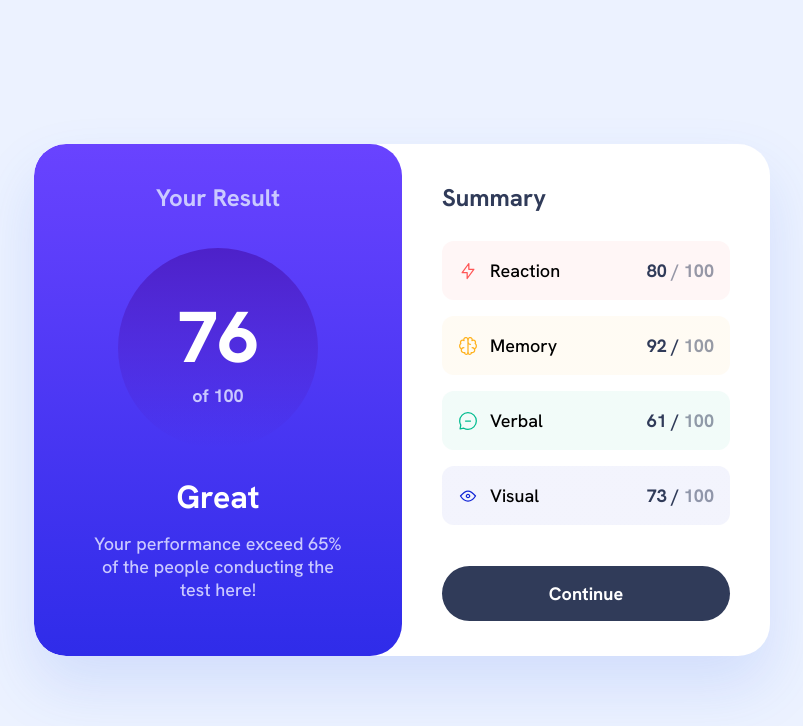
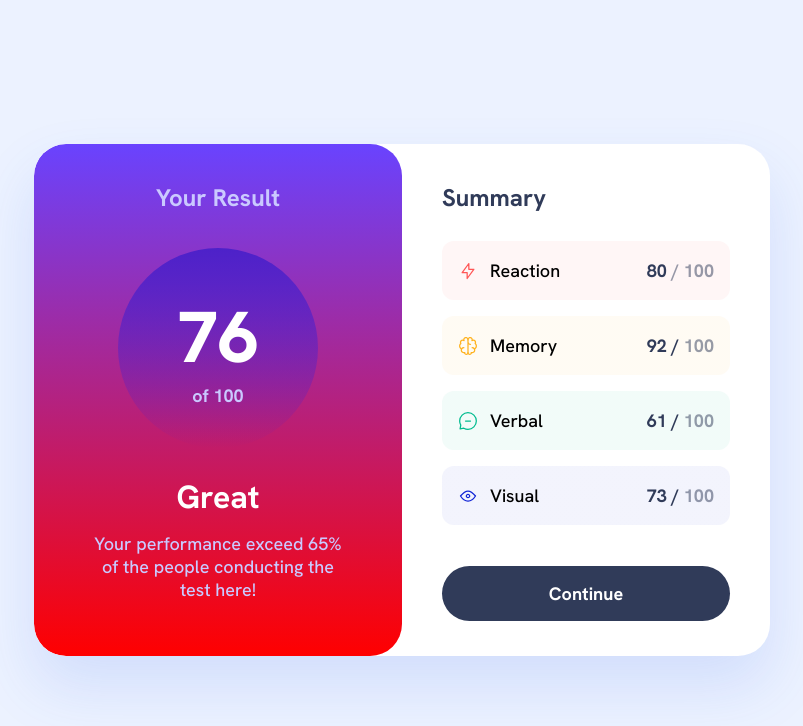
Before and after one commit to Ergashev95/result-summer-components, a plain HTML site: page index.html in a window 1280 px wide. Shown: the whole page, without its empty margins (238-1041 px from the left). Drawn offline with Linux system fonts and the light colour scheme.

Commit message:
change bg-color

```diff
--- a/css/style.css
+++ b/css/style.css
@@ -27,7 +27,7 @@
 .result-number {
     width: 50%;
     height: 100%;
-    background:  linear-gradient(180deg, #75F 0%, #6943FF 0.01%, #2F2CE9 100%);
+    background:  linear-gradient(180deg, #75F 0%, #6943FF 0.01%, red 100%);
     border-radius: 32px;
     padding-top: 38px;
     padding-bottom: 55px;
```
